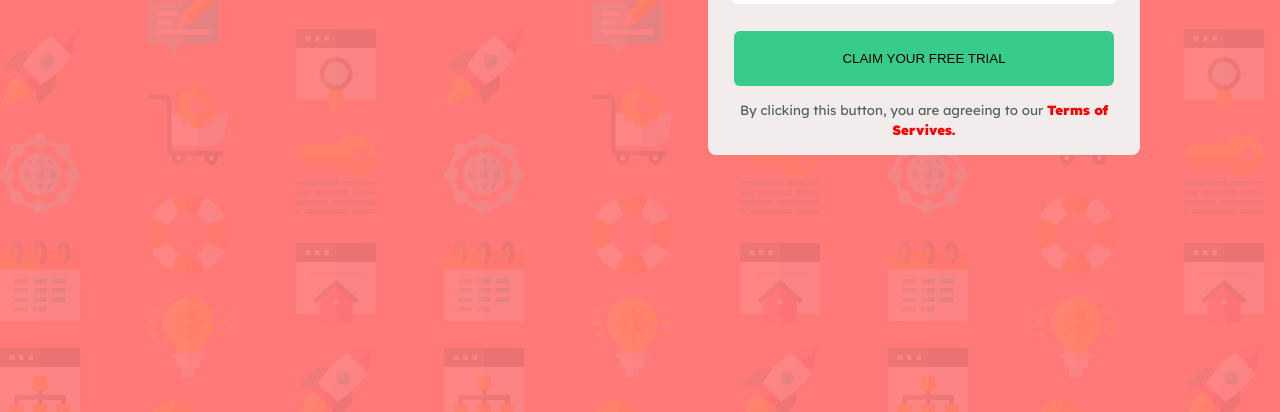
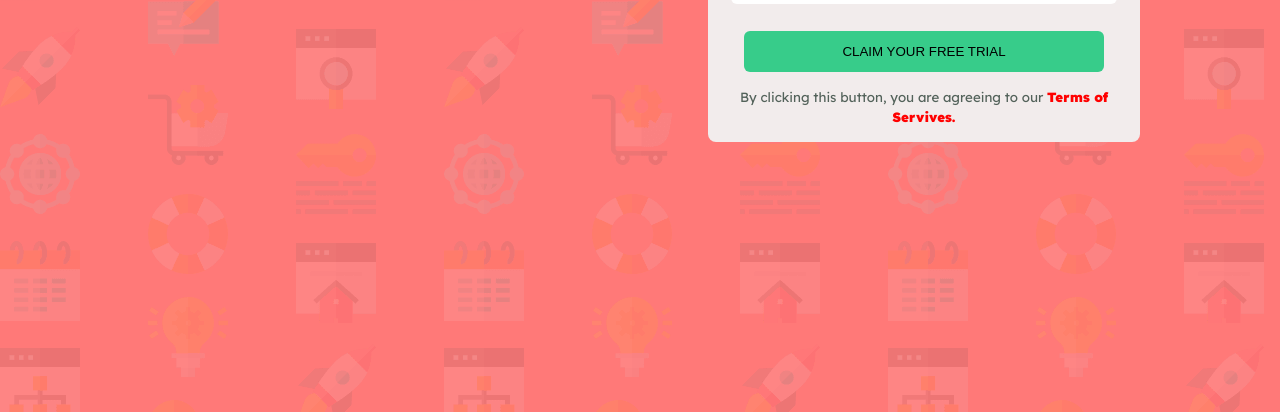
Before and after one commit to TonniPaul/Zuri-responsive-site, a plain HTML site: page index.html in a window 1280 px wide. Shown: the part 388-800 px from the top of the page. Drawn offline with Linux system fonts and the light colour scheme.

Commit message:
Edited terms of service to become a link and also the button to align

```diff
--- a/css/style.css
+++ b/css/style.css
@@ -32,8 +32,8 @@ small{
 }
 .btn{
    background-color:#37CC8A ;
-   width: 95%;
-   padding:1.5em 1em;
+   width: 90%;
+   padding:1em;
    text-align: center;
 }
 .formhead{
@@ -63,6 +63,7 @@ small{
 .terms{
    color: red;
    font-weight: 900;
+   text-decoration: none;
 }
 @media(min-width: 1000px){
    body{
@@ -108,7 +109,6 @@ small{
       padding: 0%
    }
    form{
-      padding: ;
       width: 90%;
       margin:auto;
    }
--- a/index.html
+++ b/index.html
@@ -28,7 +28,7 @@
                   <input type="email" placeholder="Email Address"><br/>
                   <input type="password" placeholder="Password"><br/>
                   <input type="button" value="CLAIM YOUR FREE TRIAL" class="btn"><br/>
-                  <small>By clicking this button, you are agreeing to our <span class="terms">Terms of Servives.</span>  </small>
+                  <small>By clicking this button, you are agreeing to our <a href="#" class="terms">Terms of Servives.</a>  </small>
                </form>
 
             </div>
```
